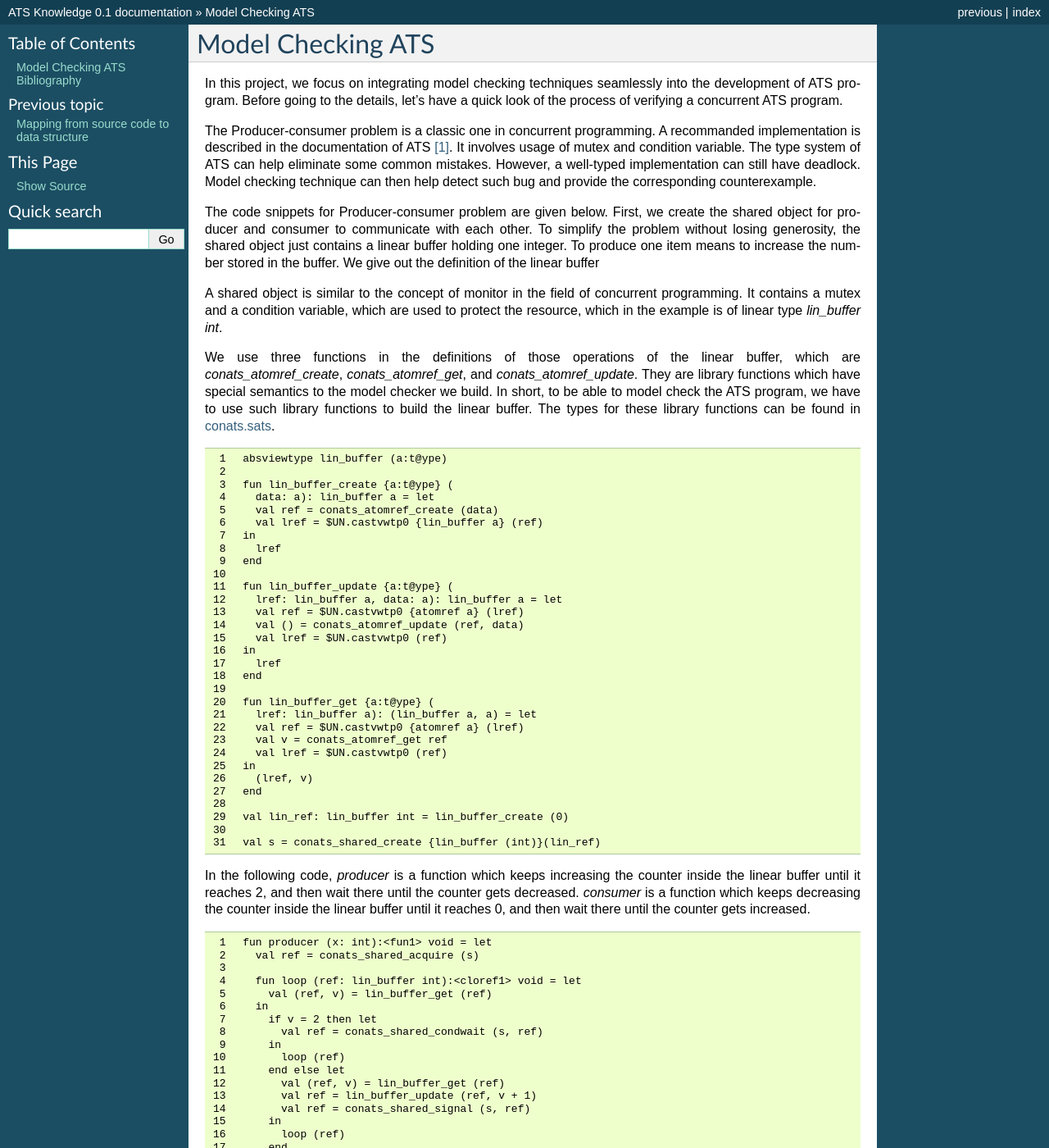
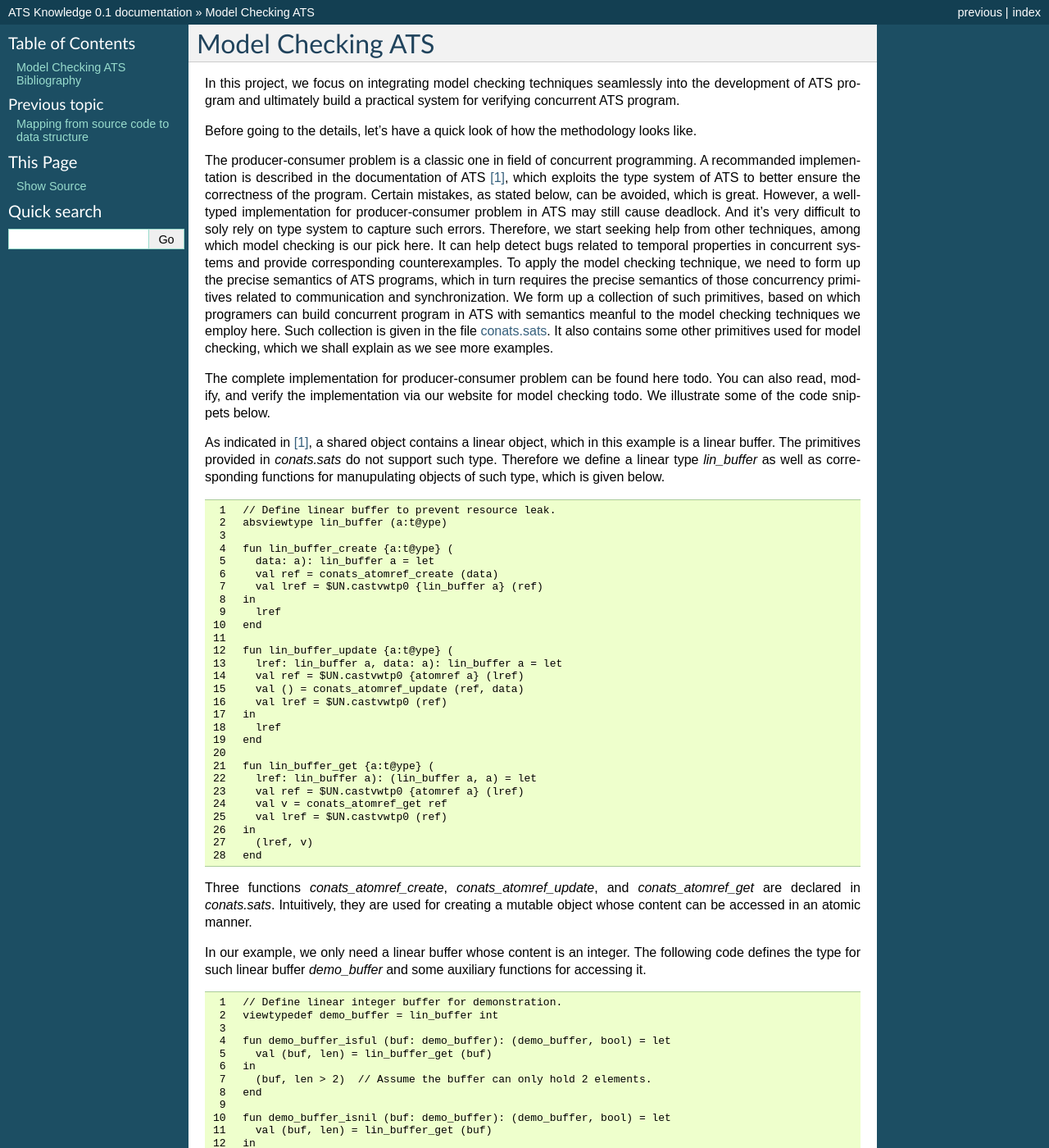
Before and after one commit to alex-ren/org.ats-lang.documentation, a Sphinx documentation site: the page built from source/conats/content.rst, in a window 1280 px wide and 1400 px high. Shown: the whole window at 82% size. Built offline with Sphinx 7.4.7, drawn with Linux system fonts in a browser that asks for light colours; formulas are drawn with MathJax 3; some of the changed text lies outside the part shown.

Commit message:
doc for conats

```diff
--- a/source/conats/content.rst
+++ b/source/conats/content.rst
@@ -4,37 +4,41 @@ Model Checking ATS
 =====================================
 
 In this project, we focus on integrating model checking techniques seamlessly into
-the development of ATS program. Before going to the details, let's have a quick look
-of the process of verifying a concurrent ATS program.
+the development of ATS program and ultimately build a practical system for
+verifying concurrent ATS program.
 
-The Producer-consumer problem is a classic one in concurrent programming. A recommanded
-implementation is described in the documentation of ATS [1]_. It involves usage of
-mutex and condition variable. The type system of ATS can help eliminate some common mistakes.
-However, a well-typed implementation can still have deadlock. Model checking technique
-can then help detect such bug and provide the corresponding counterexample.
+Before going to the details, let's have a quick look of how the methodology looks like.
 
-The code snippets for Producer-consumer problem are given below. First, we create the
-shared object for producer and consumer to communicate with each other. To simplify
-the problem without losing generosity, the shared object just contains a linear buffer
-holding one integer. To produce one item means to increase the number stored in
-the buffer. We give out the definition of the linear buffer
+The producer-consumer problem is a classic one in field of concurrent programming. A recommanded
+implementation is described in the documentation of ATS [1]_, which exploits the type system of
+ATS to better ensure the correctness of the program. Certain mistakes, as stated below, can
+be avoided, which is great.
+However, a well-typed implementation for producer-consumer problem in ATS may still cause
+deadlock. And it's very difficult to soly rely on type system to capture such errors. Therefore, we
+start seeking help from other techniques, among which model checking is our pick here. It
+can help detect bugs related to temporal properties in concurrent systems and provide
+corresponding counterexamples. To apply the model checking technique, we need to form up
+the precise semantics of ATS programs, which in turn requires the precise semantics of those
+concurrency primitives related to communication and synchronization. We form up a collection
+of such primitives, based on which programers can build concurrent program in ATS with semantics
+meanful to the model checking techniques we employ here. Such collection is given
+in the file `conats.sats <https://github.com/alex-ren/org.ats-lang.postiats.jats/blob/master/
+utfpl/src/jats/utfpl/stfpl/test/conats.sats>`_. It also contains some other primitives used
+for model checking, which we shall explain as we see more examples.
 
-A shared object is similar to the concept of monitor in the field of concurrent
-programming. It contains a mutex and a condition variable, which are used to protect
-the resource, which in the example is of linear type *lin_buffer int*.
+The complete implementation for producer-consumer problem can be found here todo.
+You can also read, modify, and verify the implementation via our website for model
+checking todo. We illustrate some of the code snippets below.
 
-We use three functions in the definitions of those operations of the linear buffer,
-which are *conats_atomref_create*, *conats_atomref_get*, and *conats_atomref_update*.
-They are library functions which have special semantics to the model checker we build.
-In short, to be able to model check the ATS program, we have to use such library
-functions to build the linear buffer. The types for these library functions can be found
-in `conats.sats <https://github.com/alex-ren/org.ats-lang.postiats.jats/blob/master/
-utfpl/src/jats/utfpl/stfpl/test/conats.sats>`_.
-
+As indicated in [1]_, a shared object contains a linear object, which in this example is
+a linear buffer. The primitives provided in *conats.sats* do not support such type.
+Therefore we define a linear type *lin_buffer* as well as corresponding functions for
+manupulating objects of such type, which is given below.
 
 .. code-block:: text
   :linenos:
 
+    // Define linear buffer to prevent resource leak.
     absviewtype lin_buffer (a:t@ype)
 
     fun lin_buffer_create {a:t@ype} (
@@ -63,10 +67,68 @@ utfpl/src/jats/utfpl/stfpl/test/conats.sats>`_.
       (lref, v)
     end
 
-    val lin_ref: lin_buffer int = lin_buffer_create (0)
+Three functions *conats_atomref_create*, *conats_atomref_update*, and
+*conats_atomref_get* are declared in *conats.sats*. Intuitively, they are used for
+creating a mutable object whose content can be accessed in an atomic manner.
 
-    val s = conats_shared_create {lin_buffer (int)}(lin_ref)
+In our example, we only need a linear buffer whose content is an integer. The following
+code defines the type for such linear buffer *demo_buffer* and some auxiliary functions
+for accessing it.
 
+.. code-block:: text
+  :linenos:
+
+    // Define linear integer buffer for demonstration.
+    viewtypedef demo_buffer = lin_buffer int
+
+    fun demo_buffer_isful (buf: demo_buffer): (demo_buffer, bool) = let
+      val (buf, len) = lin_buffer_get (buf)
+    in
+      (buf, len > 2)  // Assume the buffer can only hold 2 elements.
+    end
+
+    fun demo_buffer_isnil (buf: demo_buffer): (demo_buffer, bool) = let
+      val (buf, len) = lin_buffer_get (buf)
+    in
+      (buf, len <= 0)
+    end
+
+    fun demo_buffer_insert (buf: demo_buffer): demo_buffer = let
+      val (buf, len) = lin_buffer_get (buf)
+      val buf = lin_buffer_update (buf, len + 1)
+    in
+      buf
+    end
+
+    fun demo_buffer_takeout (buf: demo_buffer): demo_buffer = let
+      val (buf, len) = lin_buffer_get (buf)
+      val buf = lin_buffer_update (buf, len - 1)
+    in
+      buf
+    end
+
+One thing worth mentioning is the number 2 we choose as the capacity of the virtual
+buffer shared by producer and consumer. In reality, a shared buffer may have a large
+capacity. But a big number may cause model checking not to be able to detect the
+potential bugs. Arguably, if our implementation is correct for a small capacity of
+shared buffer, it has better chances to be correct as well for large capacity.
+
+Now we can create the linear buffer holding integer and then put it into a shared object
+which can be accessed by multiple threads.
+
+.. code-block:: text
+  :linenos:
+
+    // Create a buffer for model construction.
+    val db: demo_buffer = lin_buffer_create (0)
+
+    // Turn a linear buffer into a shared buffer.
+    val s = conats_shared_create {demo_buffer}(db)
+
+*conats_shared_create* is a function declared in *conats.sats*, whose semantics is about
+creating an shared object protecting its content via mutex and condition variables.
+
+todo
 In the following code, *producer* is a function which keeps increasing the
 counter inside the linear buffer until it reaches 2, and then wait there
 until the counter gets decreased. *consumer* is a function which keeps decreasing
```
